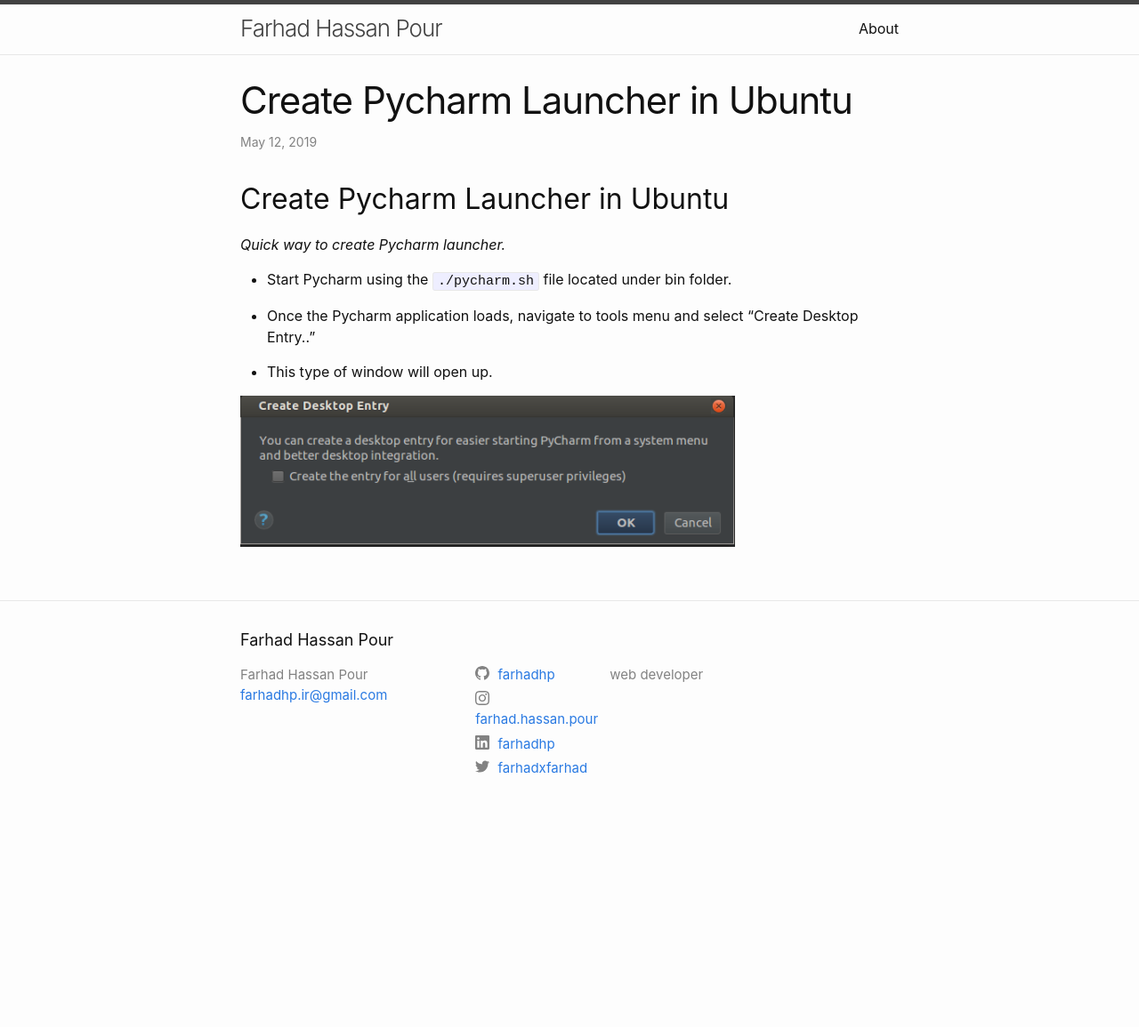
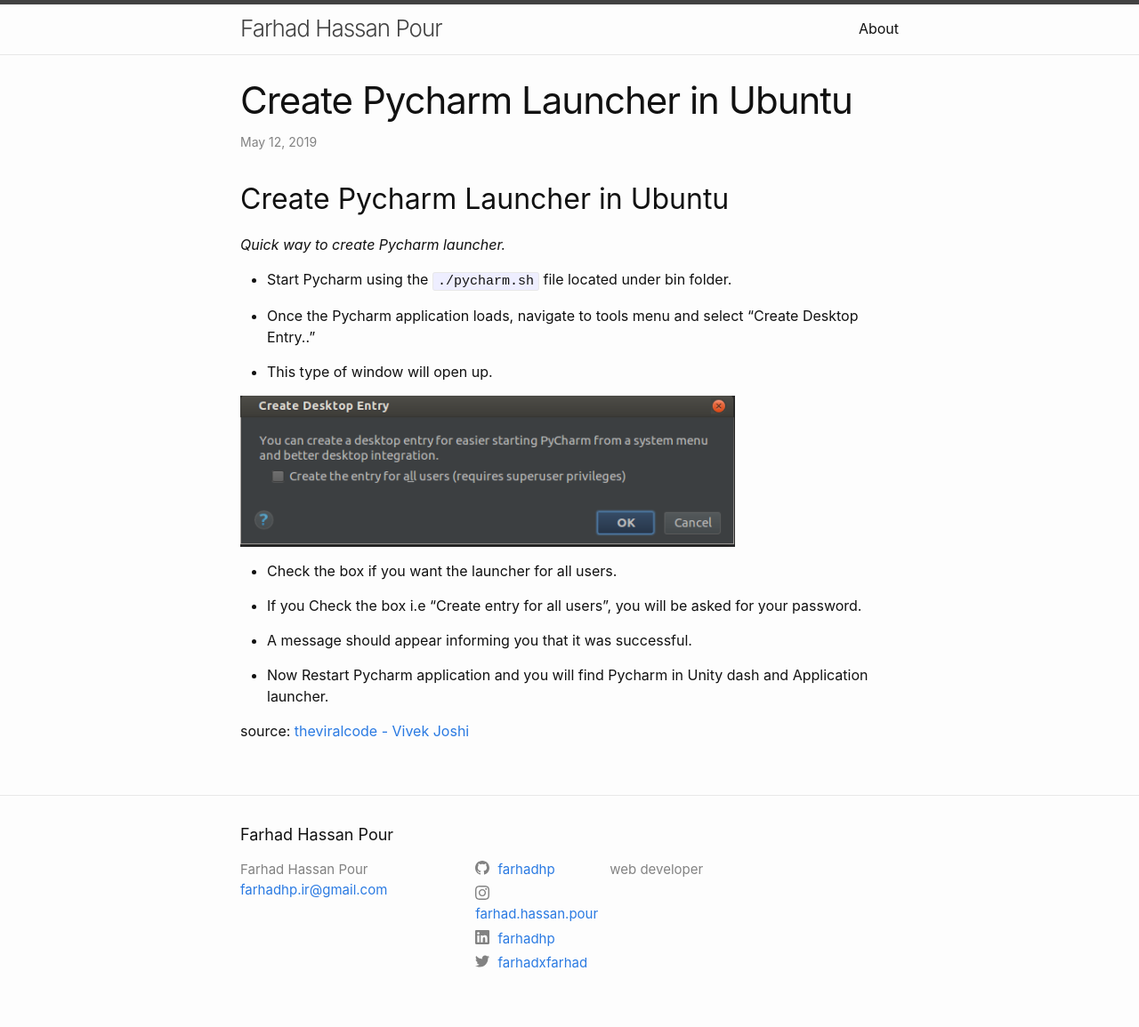
Before and after one commit to farhadhp/farhadhp.github.io, a Jekyll site: the page built from _posts/2019-05-12-create-pycharm-launcher-in-ubuntu.markdown, in a window 1280 px wide. Shown: the whole page at 89% size. Built offline with Jekyll 4.4.1, drawn with Linux system fonts in a browser that asks for light colours; comment, search, counter and statistics services are not loaded; before the commit the page ends 936 px from its top, so only the background shows below that.

Commit message:
Update post

```diff
--- a/_posts/2019-05-12-create-pycharm-launcher-in-ubuntu.markdown
+++ b/_posts/2019-05-12-create-pycharm-launcher-in-ubuntu.markdown
@@ -15,3 +15,13 @@ categories: python pycharm
 - This type of window will open up.
 
 ![Create Pycharm Launcher in Ubuntu](/uploads/2019/05/pycharm-01.png)
+
+- Check the box if you want the launcher for all users.
+
+- If you Check the box i.e “Create entry for all users”, you will be asked for your password.
+
+- A message should appear informing you that it was successful.
+
+- Now Restart Pycharm application and you will find Pycharm in Unity dash and Application launcher.
+
+source: [theviralcode - Vivek Joshi](https://theviralcode.com/2017/06/13/create-pycharm-launcher-in-ubuntu/)
```
